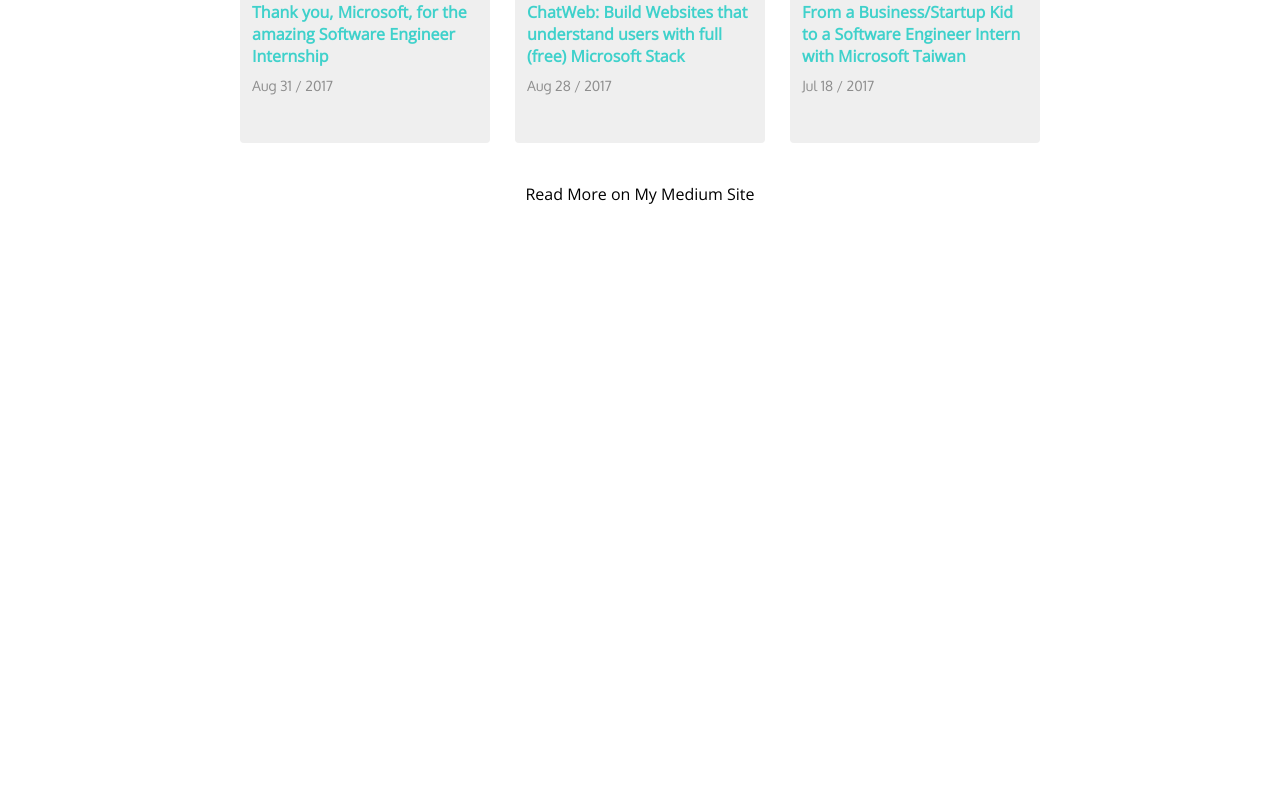
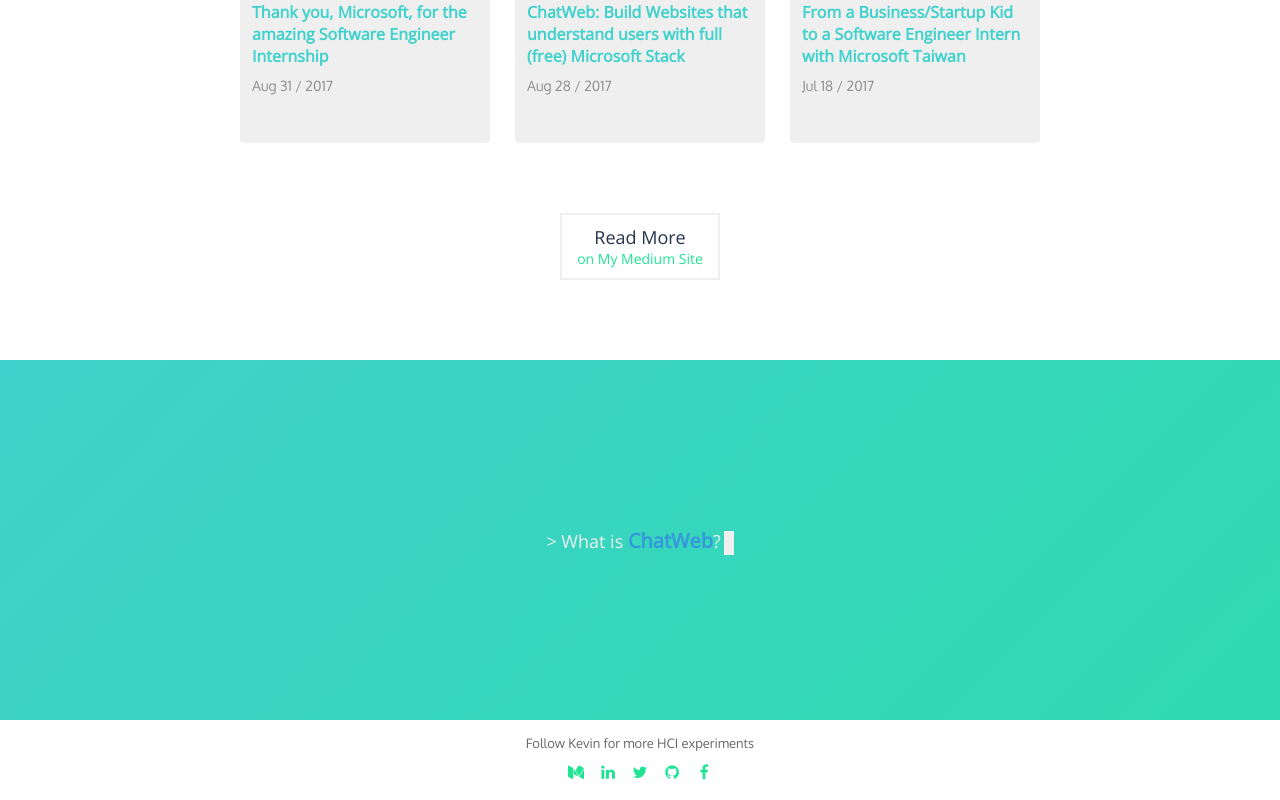
Before and after one commit to WigoHunter/luis-portfolio, a React app: page / in a window 1280 px wide. Shown: the part 4908-5708 px from the top of the page. Before the commit the page ends 5113 px from the top, so only its background shows below. Built offline with nearby package versions, Linux system fonts and the light colour scheme.

Commit message:
static version completed

```diff
--- a/src/components/App.css
+++ b/src/components/App.css
@@ -1,8 +1,3 @@
-@keyframes App-logo-spin {
-  from { transform: rotate(0deg); }
-  to { transform: rotate(360deg); }
-}
-
 @keyframes chatBubbles {
   0% {
     bottom: 3px;
@@ -25,6 +20,16 @@
 
   100% {
     transform: scale(2.2);
+    opacity: 0;
+  }
+}
+
+@keyframes fade {
+  0% {
+    opacity: 1;
+  }
+
+  100% {
     opacity: 0;
   }
 }
@@ -1080,5 +1085,186 @@
         }
       }
     }
+
+    & .more {
+      text-align: center;
+      font-size: 18px;
+      margin: 30px 0;
+      border: 2px solid var(--white);
+      color: black;
+      padding: 10px 15px;
+      cursor: pointer;
+      transition: all 0.3s ease;
+      box-shadow: 0 0 8px 0 rgba(0, 0, 0, 0);
+      color: var(--darkBlue);
+      text-decoration: none;
+
+      & > div {
+        font-size: 14px;
+        color: var(--green);
+        transition: all 0.3s ease;
+      }
+
+      &:hover {
+        background: var(--green);
+        transform: scale(1.1);
+        border: 2px solid transparent;
+        box-shadow: 0 0 8px 0 rgba(0, 0, 0, .3);
+
+        & > div {
+          color: var(--white);
+        }
+      }
+    }
+  }
+
+  &.chatweb {
+    margin-top: 50px;
+    height: 360px;
+    width: 100vw;
+    background: linear-gradient(-45deg, #E73C7E, var(--green), var(--primary));
+    background-size: 400% 400%;
+    display: flex;
+    align-items: center;
+    justify-content: center;
+    transition: all 0.6s ease;
+
+    &.open {
+      height: 700px;
+    }
+
+    & .cursor {
+      display: inline-block;
+      animation: fade 1s ease-in-out infinite;
+      margin-left: 3px;
+      top: 2px;
+      position: relative;
+      background: var(--white);
+      color: var(--white) !important;
+    }
+
+    &:hover {
+
+      & > div {
+        font-size: 24px;
+        cursor: pointer;
+
+        & .highlight {
+          font-size: 28px;
+        }
+
+        & span.bar {
+          &:first-child {
+            width: 2px;
+            height: 100%;
+          }
+
+          &:nth-child(2) {
+            width: 100%;
+            height: 2px;
+          }
+
+          &:nth-child(3) {
+            width: 2px;
+            height: 100%;
+          }
+
+          &:nth-child(4) {
+            height: 2px;
+            width: 100%;
+          }
+        }
+      }
+    }
+
+    & > div {
+      color: var(--white);
+      font-size: 18px;
+      position: absolute;
+      padding: 10px 15px;
+      transition: all 0.6s ease;
+
+      & span.bar {
+        position: absolute;
+        background: var(--yellow);
+        transition: all 0.8s ease;
+
+        &:first-child {
+          top: 0;
+          left: 0;
+          width: 0;
+          height: 0;
+        }
+
+        &:nth-child(2) {
+          top: 0;
+          right: 0;
+          width: 0;
+          height: 0;
+        }
+
+        &:nth-child(3) {
+          bottom: 0;
+          right: 0;
+          width: 0;
+          height: 0;
+        }
+
+        &:nth-child(4) {
+          height: 0;
+          width: 0;
+          left: 0;
+          bottom: 0;
+        }
+      }
+
+      & .highlight {
+        font-weight: bold;
+        font-size: 20px;
+        color: var(--blue);
+        transition: all 0.6s ease;
+      }
+    }
+  }
+
+  &.footer {
+    height: 80px;
+    flex-direction: column;
+    align-items: center;
+    justify-content: center;
+
+    & p.title {
+      font-size: 13px;
+      opacity: 0.6;;
+    }
+
+    & .links {
+      margin-top: 8px;
+
+      & a {
+        text-decoration: none;
+        cursor: pointer;
+
+        & i {
+          color: var(--green);
+          font-size: 16px;
+          width: 26px;
+          height: 26px;
+          border: 1px solid color(var(--white) a(1));
+          border-radius: 50%;
+          display: inline-flex;
+          align-items: center;
+          justify-content: center;
+          transition: all 0.3s ease;
+          background: transparent;
+          margin: 0 3px;
+
+          &:hover {
+            color: var(--white);
+            background: var(--green);
+          }
+        }
+      }
+    }
   }
 }
--- a/src/components/App.js
+++ b/src/components/App.js
@@ -22,6 +22,7 @@
       company: "",
       openChat: false,
       openMenu: false,
+      openChatWeb: false,
       projectFocused: false,
       // Use Redux for this part later
       projects: [{
@@ -52,6 +53,7 @@
 
     this.toggleChat = this.toggleChat.bind(this);
     this.toggleMenu = this.toggleMenu.bind(this);
+    this.toggleChatWeb = this.toggleChatWeb.bind(this);
     this.setFocusOnProject = this.setFocusOnProject.bind(this);
     this.unSetFocusOnProject = this.unSetFocusOnProject.bind(this);
     this.chat = this.chat.bind(this);
@@ -70,6 +72,12 @@
   toggleMenu() {
     this.setState({
       openMenu: !this.state.openMenu
+    });
+  }
+
+  toggleChatWeb() {
+    this.setState({
+      openChatWeb: !this.state.openChatWeb
     });
   }
 
@@ -96,6 +104,7 @@
 
   chat(msg) {
     this.refs.luis.updateQuery(msg);
+    this.refs.luis.refs.query.focus();
 
     this.setState({
       openChat: true
@@ -258,7 +267,26 @@
               />
             </div>
 
-            <div className="more">Read More on My Medium Site</div>
+            <a className="more" href="https://medium.com/@kevin.wcb" target="_blank" rel="noopener noreferrer">
+              Read More <div>on My Medium Site</div>
+            </a>
+          </div>
+
+          <div className={`container chatweb ${this.state.openChatWeb && "open"}`}>
+            <div onClick={() => this.toggleChatWeb()}>
+              > What is <span className="highlight">ChatWeb</span>?<span className="cursor">|</span>
+            </div>
+          </div>
+
+          <div className="container footer">
+            <p className="title">Follow <span>Kevin</span> for more HCI experiments</p>
+            <div className="links">
+              <a href="https://medium.com/@kevin.wcb" rel="noopener noreferrer" target="_blank"><i className="fa fa-medium"></i></a>
+              <a href="https://www.linkedin.com/in/kai-chun-kevin-hsu-5428bbb4/" rel="noopener noreferrer" target="_blank"><i className="fa fa-linkedin"></i></a>
+              <a href="https://twitter.com/kevhs_pj" rel="noopener noreferrer" target="_blank"><i className="fa fa-twitter"></i></a>
+              <a href="https://github.com/WigoHunter" rel="noopener noreferrer" target="_blank"><i className="fa fa-github"></i></a>
+              <a href="https://www.facebook.com/kevinwigohsu" rel="noopener noreferrer" target="_blank"><i className="fa fa-facebook"></i></a>
+            </div>
           </div>
         </LUISWrap>
       </div>
```
